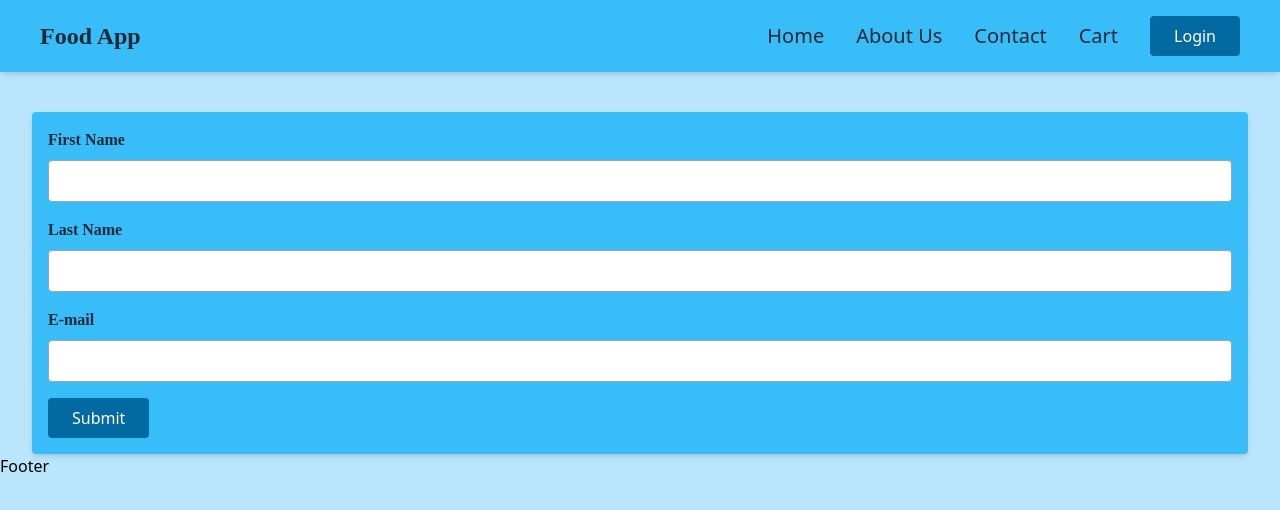
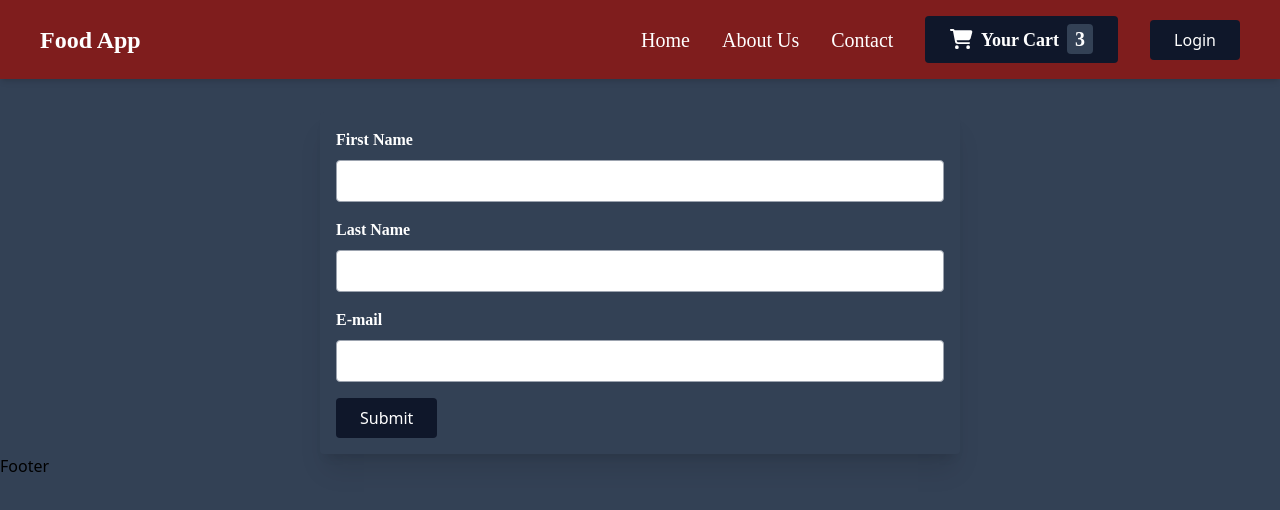
Before and after one commit to christosno/FoodApp, a React (Vite) app: page /login in a window 1280 px wide. Shown: the top 510 px of the page. Built offline with nearby package versions, Linux system fonts and the light colour scheme.

Commit message:
re-style the app

```diff
--- a/index.html
+++ b/index.html
@@ -7,7 +7,7 @@
     <link rel="stylesheet" href="/index.css" />
     <title>React Namaste</title>
   </head>
-  <body class="bg-sky-200">
+  <body class="bg-slate-700">
     <div id="root"></div>
 
     <script type="module" src="/src/App.js"></script>
--- a/src/components/Body.js
+++ b/src/components/Body.js
@@ -43,7 +43,7 @@ const Body = () => {
   };
   console.log(restaurants);
   return (
-    <div className=" bg-sky-200">
+    <div className=" bg-slate-700 ">
       {error ? (
         <div className="error-container">
           <ErrorComp message={error.message} />
@@ -55,7 +55,7 @@ const Body = () => {
             value={inputValue}
             searchHandler={searchHandler}
           />
-          <div className="flex flex-wrap justify-center">
+          <div className="flex flex-wrap justify-center  w-2/3 m-auto">
             {!isSearchClicked && filteredRestaurants.length === 0 ? (
               <div className="loading">Loading......</div>
             ) : (
--- a/src/components/Header.js
+++ b/src/components/Header.js
@@ -6,6 +6,7 @@ import { useContext, useState } from "react";
 import { UserLoginContext } from "../store/user-auth";
 import { CartContexrt } from "../store/cart";
 import CartModal from "./CartModal";
+import HeaderCardButton from "./HeaderCardButton";
 
 const Header = () => {
   console.log("Header Component");
@@ -18,10 +19,10 @@ const Header = () => {
 
   return (
     <div className="shadow-md w-full fixed top-0 left-0">
-      <div className="md:flex items-center justify-between bg-sky-400 py-4 md:px-10 px-7">
+      <div className="md:flex items-center justify-between bg-red-900 py-4 md:px-10 px-7">
         <div className="font-bold text-2xl cursor-pointer flex items-center font-[Poppins] text-gray-800">
           <Link to={"/"}>
-            <h1 id="title" key="h2">
+            <h1 className="text-white" id="title" key="h2">
               Food App
             </h1>
           </Link>
@@ -33,24 +34,26 @@ const Header = () => {
           </div>
         </div>
         <ul
-          className={`md:flex md:items-center md:pb-0 pb-12 absolute md:static bg-sky-400 md:z-auto z-[-1] left-0 w-full md:w-auto md:pl-0 pl-9 transistion-all duration-500 ease-in ${
+          className={`md:flex md:items-center md:pb-0 pb-12 absolute md:static bg-red-900 md:z-auto z-[-1] left-0 w-full md:w-auto md:pl-0 pl-9 transistion-all duration-500 ease-in ${
             navIsOpen ? "top-20 opacity-100" : "top-[-490px]"
           } md:opacity-100`}
         >
-          <li className="md:ml-8 text-xl md:my-0 my-7 text-gray-800 hover:text-gray-200 duration-500">
+          <li className="text-white md:ml-8 text-xl md:my-0 my-7 font-[Poppins]  hover:text-gray-400 duration-500">
             <Link to={"/"}>Home</Link>
           </li>
-          <li className="md:ml-8 text-xl md:my-0 my-7 text-gray-800 hover:text-gray-200 duration-500">
+          <li className="text-white md:ml-8 text-xl md:my-0 my-7 font-[Poppins]  hover:text-gray-400 duration-500">
             <Link to={"/about"}>About Us</Link>
           </li>
-          <li className="md:ml-8 text-xl md:my-0 my-7 text-gray-800 hover:text-gray-200 duration-500">
+          <li className="text-white md:ml-8 text-xl md:my-0 my-7 font-[Poppins]  hover:text-gray-400 duration-500">
             <Link to={"/contact"}>Contact</Link>
           </li>
           <li
             onClick={() => setIsModalOpen(true)}
             className="md:ml-8 text-xl md:my-0 my-7 text-gray-800 hover:text-gray-200 duration-500"
           >
-            <Link>Cart{numOfItems > 0 ? <>-{numOfItems}</> : null}</Link>
+            <Link>
+              <HeaderCardButton />
+            </Link>
           </li>
           <div>
             <CartModal
@@ -66,8 +69,8 @@ const Header = () => {
               </h5>
               <Link to={"/"}>
                 <Button
-                  bgColor="bg-sky-700"
-                  bgHoverColor="bg-sky-600"
+                  bgColor="bg-slate-900"
+                  bgHoverColor="bg-slate-800"
                   margin="ml-8 mr-2"
                   clickHandler={() => {
                     setIsLogedIn(false);
@@ -80,8 +83,8 @@ const Header = () => {
           ) : (
             <Link to={"/login"}>
               <Button
-                bgColor="bg-sky-700"
-                bgHoverColor="bg-sky-600"
+                bgColor="bg-slate-900"
+                bgHoverColor="bg-slate-800"
                 margin="ml-8"
               >
                 Login
--- /dev/null
+++ b/src/components/HeaderCardButton.js
@@ -0,0 +1,19 @@
+import React from "react";
+import { FontAwesomeIcon } from "@fortawesome/react-fontawesome";
+import { faShoppingCart } from "@fortawesome/free-solid-svg-icons";
+
+const HeaderCardButton = ({}) => {
+  return (
+    <button className="cursor-pointer font-bold border border-transparent bg-slate-900 text-white py-2 px-6 rounded hover:bg-slate-800 active:bg-slate-800 duration-500">
+      <span className="w-5 h-5 mr-2">
+        <FontAwesomeIcon icon={faShoppingCart} />
+      </span>
+      <span className="text-white text-lg font-[Poppins]">Your Cart</span>
+      <span className="badge ml-2 bg-slate-700 text-white font-[Poppins] rounded py-1 px-2 font-bold">
+        3
+      </span>
+    </button>
+  );
+};
+
+export default HeaderCardButton;
--- a/src/components/LoginForm.js
+++ b/src/components/LoginForm.js
@@ -31,12 +31,12 @@ const LoginForm = () => {
   return (
     <form
       onSubmit={formik.handleSubmit}
-      className="p-4 mx-8 mt-28 bg-sky-400 rounded shadow-md"
+      className="w-1/2 p-4 mx-auto mt-28 bg-slate-700 rounded shadow-xl"
     >
       <div className="mb-4">
         <label
           htmlFor="firstName"
-          className="block font-[Poppins] text-gray-800 font-bold mb-2"
+          className="text-white block font-[Poppins] font-bold mb-2"
         >
           First Name
         </label>
@@ -57,7 +57,7 @@ const LoginForm = () => {
       <div className="mb-4">
         <label
           htmlFor="lastName"
-          className="block font-[Poppins] text-gray-800 font-bold mb-2"
+          className="block font-[Poppins] text-white font-bold mb-2"
         >
           Last Name
         </label>
@@ -78,7 +78,7 @@ const LoginForm = () => {
       <div className="mb-4">
         <label
           htmlFor="email"
-          className="block font-[Poppins] text-gray-800 font-bold mb-2"
+          className="block font-[Poppins] text-white font-bold mb-2"
         >
           E-mail
         </label>
@@ -98,8 +98,8 @@ const LoginForm = () => {
       </div>
       <Button
         type="submit"
-        bgColor="bg-sky-700"
-        bgHoverColor="bg-sky-600"
+        bgColor="bg-slate-900"
+        bgHoverColor="bg-slate-800"
         margin="ml-0"
       >
         Submit
--- a/src/components/MenuItem.js
+++ b/src/components/MenuItem.js
@@ -2,6 +2,7 @@ import React, { useState, useContext } from "react";
 import { IMG_URL_MENU_ITEM } from "../constants";
 import Button from "./Button";
 import { CartContexrt } from "../store/cart";
+import MenuItemForm from "./MenuItemForm";
 
 const MenuItem = ({ id, name, price, cloudinaryImageId, description }) => {
   console.log("MenuItem Component");
@@ -23,20 +24,21 @@ const MenuItem = ({ id, name, price, cloudinaryImageId, description }) => {
   };
 
   return (
-    <div className="flex flex-col md:flex-row p-6 rounded border cursor-pointer bg-white text-black">
-      <div className="w-full md:w-1/3 md:mr-6">
+    <div className="flex justify-between m-2 p-2 rounded items-center bg-white">
+      <div className="w-full md:w-1/3 md:mr-4 ">
         <img
-          className="w-32 h-32 object-cover rounded mx-auto mt-4"
+          className="w-32 h-32 object-cover rounded mx-auto"
           src={IMG_URL_MENU_ITEM + cloudinaryImageId}
           alt={name}
         />
       </div>
       <div className="w-full md:w-2/3">
-        <h1 className="text-lg font-medium">{name}</h1>
+        <h1 className="text-lg text-gray-600 font-semibold">{name}</h1>
         <p className="text-sm text-gray-600 p-4">{description}</p>
-        <p className="text-sm font-semibold p-2">{`${price}$`}</p>
+        <p className="inline-block text-sm rounded bg-slate-200 text-gray-600 font-semibold p-2">{`${price}$`}</p>
       </div>
-      <div className="flex justify-end p-8  mt-4 md:mt-0">
+      <MenuItemForm />
+      {/* <div className="flex justify-end p-8  mt-4 md:mt-0">
         <div className="flex items-center">
           <div
             onClick={() => {
@@ -68,7 +70,7 @@ const MenuItem = ({ id, name, price, cloudinaryImageId, description }) => {
             <p className="text-sm">Add to Cart</p>
           </Button>
         </div>
-      </div>
+      </div> */}
     </div>
   );
 };
--- /dev/null
+++ b/src/components/MenuItemForm.js
@@ -0,0 +1,30 @@
+import React from "react";
+
+const MenuItemForm = (props) => {
+  return (
+    <form className="text-center ml-8">
+      <div className="flex alighn items-center mb-2">
+        <label
+          className="font-semibold font-[Poppins] mr-4 text-gray-600"
+          htmlFor="amount"
+        >
+          Amount
+        </label>
+        <input
+          className="w-12 rounded bg-slate-200 border-slate-600 pl-2 text-black"
+          id="amount"
+          type="number"
+          min="1"
+          max="5"
+          step="1"
+          defaultValue="1"
+        />
+      </div>
+      <button className="bg-slate-900 border-slate-900 text-white font-[Poppins] rounded py-1 px-8 font-bold cursor-pointer hover:bg-slate-800 active:bg-slate-800 duration-500">
+        Add
+      </button>
+    </form>
+  );
+};
+
+export default MenuItemForm;
--- a/src/components/MenuMainCategory.js
+++ b/src/components/MenuMainCategory.js
@@ -24,9 +24,9 @@ const MenuMainCategory = ({ item, totalItems }) => {
   };
   console.log("IN MAIN MENU CATEGORI", menuWidgets);
   return (
-    <div className="rounded border cursor-pointer font-[Poppins] bg-sky-800 text-white">
+    <div className="rounded m-0.5 cursor-pointer font-[Poppins] bg-slate-900 text-white">
       <div onClick={() => MenuCategoryClickHandler(item)}>
-        <h2 className="font-medium p-2 hover:bg-sky-400 hover:text-gray-800">
+        <h2 className="font-medium p-2 bg-slate-900 hover:bg-slate-800">
           {item.name}
         </h2>
       </div>
--- /dev/null
+++ b/src/components/RatingStars.js
@@ -0,0 +1,19 @@
+import React from "react";
+import { FontAwesomeIcon } from "@fortawesome/react-fontawesome";
+import { faStar } from "@fortawesome/free-solid-svg-icons";
+
+const RatingStars = ({ avgRating }) => {
+  return (
+    <div className="rating">
+      {[1, 2, 3, 4, 5].map((i) => (
+        <FontAwesomeIcon
+          key={i}
+          icon={faStar}
+          className={i <= avgRating ? "active" : ""}
+        />
+      ))}
+    </div>
+  );
+};
+
+export default RatingStars;
--- a/src/components/RestaurantCard.js
+++ b/src/components/RestaurantCard.js
@@ -1,7 +1,5 @@
 import { IMG_CDN_URL } from "../constants";
-
-import { FontAwesomeIcon } from "@fortawesome/react-fontawesome";
-import { faStar } from "@fortawesome/free-solid-svg-icons";
+import RatingStars from "./RatingStars";
 
 const RestaurantCard = ({
   name,
@@ -14,30 +12,24 @@ const RestaurantCard = ({
   const { shortDescriptionList } = aggregatedDiscountInfo;
   console.log("RestaurantCard Component");
   return (
-    <div className="bg-white max-w-sm rounded overflow-hidden shadow-lg m-6">
+    <div className="bg-white max-w-sm rounded overflow-hidden shadow-lg mx-8 mb-8">
       <img
         className="w-full"
         src={IMG_CDN_URL + cloudinaryImageId}
         alt="rest img"
       />
       <div className="px-6 py-4">
-        <div className=" font-[Poppins] font-bold text-xl mb-2">{name}</div>
-        <div className="rating">
-          {[1, 2, 3, 4, 5].map((i) => (
-            <FontAwesomeIcon
-              key={i}
-              icon={faStar}
-              className={i <= avgRating ? "active" : ""}
-            />
-          ))}
+        <div className=" font-[Poppins] font-bold text-xl mb-2 text-center p-1">
+          {name}
         </div>
-        <h5 className="font-[Poppins] text-gray-800 text-base">
+        <RatingStars avgRating={avgRating} />
+        <h5 className="font-[Poppins] text-gray-800 text-base text-center p-1">
           {costForTwoString}
         </h5>
-        <h5 className="text-gray-700 text-base">
+        <h5 className="text-gray-700 text-base text-center p1">
           {parseFloat(lastMileTravel).toFixed(2)} km
         </h5>
-        <h5 className="text-gray-700 text-base">
+        <h5 className="text-gray-700 text-base rounded bg-slate-200 p-2 text-center">
           {shortDescriptionList[0]?.meta}
         </h5>
       </div>
--- a/src/components/RestaurantMenu.js
+++ b/src/components/RestaurantMenu.js
@@ -4,6 +4,7 @@ import { useParams } from "react-router-dom";
 import ErrorComp from "./ErrorComp";
 import MenuMainCategory from "./MenuMainCategory";
 import useFetch from "../utils/useFetch";
+import RatingStars from "./RatingStars";
 
 const RestaurantMenu = () => {
   console.log("RestaurantMenu Component");
@@ -38,31 +39,29 @@ const RestaurantMenu = () => {
       ) : (
         <div className="w-full md:w-2/3">
           <div className="text-center">
-            <h1 className="text-4xl font-[Poppins] text-gray-800">
+            <h1 className="text-4xl font-[Poppins] text-white">
               {restaurantMenu?.name}
             </h1>
             <div className="my-4">
               <img
-                className="w-64 h-64 object-cover rounded mx-auto"
+                className="w-128 h-64 object-cover rounded mx-auto"
                 src={IMG_CDN_URL + restaurantMenu?.cloudinaryImageId}
                 alt={restaurantMenu?.name}
               />
             </div>
-            <h3 className="text-lg font-[Poppins] text-gray-800">
+            <h3 className="text-lg font-[Poppins] text-white">
               {restaurantMenu?.area}
             </h3>
-            <h3 className="text-lg font-[Poppins] text-gray-800">
+            <h3 className="text-lg font-[Poppins] text-white">
               {restaurantMenu?.city}
             </h3>
-            <h3 className="text-lg font-[Poppins] text-gray-800">
-              {restaurantMenu?.avgRating} stars
-            </h3>
-            <h3 className="text-lg font-[Poppins] text-gray-800">
+            <RatingStars avgRating={restaurantMenu?.avgRating} />
+            <h3 className="text-lg font-[Poppins] text-white">
               {restaurantMenu?.costForTwoMsg}
             </h3>
           </div>
           <div className="text-center mt-12">
-            <h1 className="text-4xl font-[Poppins] text-gray-800 mb-4">Menu</h1>
+            <h1 className="text-4xl font-[Poppins] text-white mb-4">Menu</h1>
 
             {restaurantMenu?.menu?.widgets.map((item, index) => {
               return (
--- a/src/components/Search.js
+++ b/src/components/Search.js
@@ -13,8 +13,8 @@ const Search = ({ value, inputHandler, searchHandler }) => {
         className="bg-white focus:outline-none focus:shadow-outline-blue border border-gray-300 rounded py-2 pr-4 pl-8 block w-full appearance-none leading-normal"
       />
       <Button
-        bgColor="bg-sky-500"
-        bgHoverColor="bg-sky-400"
+        bgColor="bg-slate-900"
+        bgHoverColor="bg-slate-800"
         margin="ml-1 mr-2"
         clickHandler={searchHandler}
       >
```
